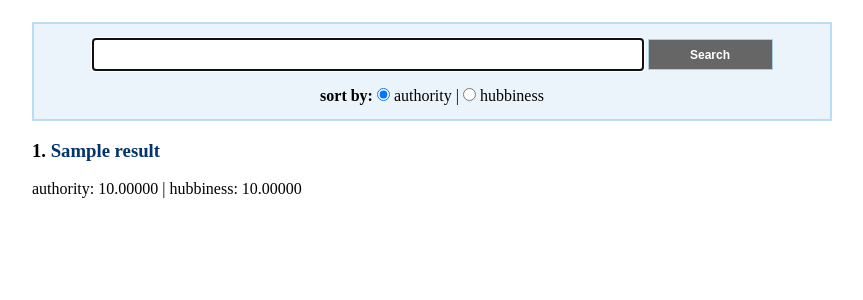
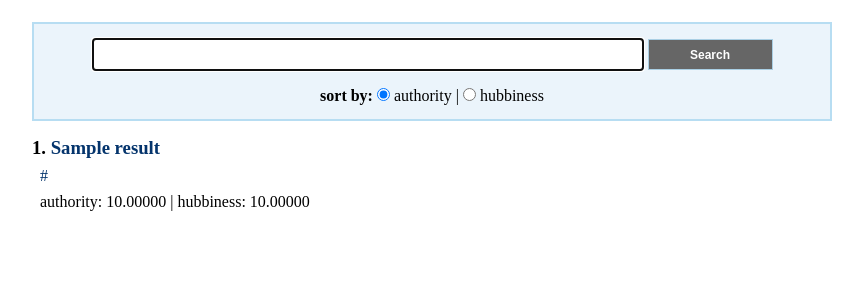
Before and after one commit to rouge8/hitsearch, a Django app: template hitsearch/templates/search/results.html in a window 1280 px wide. Shown: the part 58-358 px from the top of the page, without its empty margins (208-1071 px from the left). Run offline with Django 3.2, Linux system fonts and the light colour scheme; the template is opened without the code that fills it: most values are stand-ins (such as "Sample title", 1, 10 or a date in 2020); style sheets or scripts are compiled from the project's sources; parts of the project's set-up code (start-up, migrations or seed data) failed here and were passed over; some libraries are stand-ins or nearby versions.

Commit message:
made results page behave in a rational manner

```diff
--- a/hitsearch/search/static/css/styles.less
+++ b/hitsearch/search/static/css/styles.less
@@ -46,9 +46,23 @@ div.search-form button
     font-weight: bold;
 }
 
+.result
+{
+    margin: 1em 0;
+}
+
 .result:hover
 {
     background: @background-color;
+}
+
+.result h3 {
+    margin: 0;
+}
+
+.result p
+{
+    margin: .5em;
 }
 
 .result a, .result a:hover, .result a:visited, .result a:active
--- a/hitsearch/templates/search/results.html
+++ b/hitsearch/templates/search/results.html
@@ -17,8 +17,9 @@
 
 <div id="results">
 {% if results %}{% for result in results %}
-<div class="result" onclick="window.location='{{ result.url }}'">
+<div class="result">
     <h3>{{ forloop.counter }}. <a href="{{ result.url }}">{{ result.title|safe }}</a></h3>
+    <p><a href="{{ result.url }}">{{ result.url }}</a></p>
     <p>authority: {{ result.authority|floatformat:5 }} | hubbiness: {{ result.hubbiness|floatformat:5 }}</p>
 </div>
 {% endfor %}{% else %}
```
